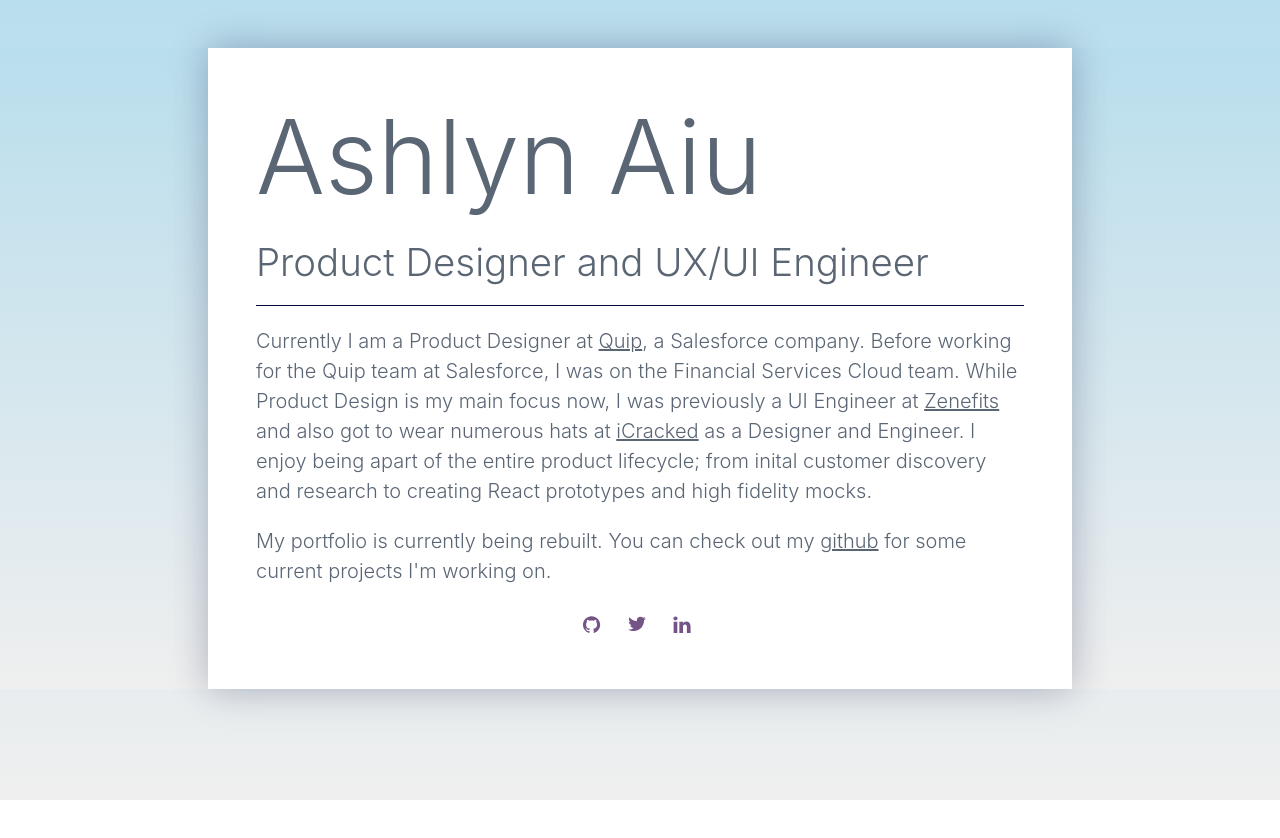
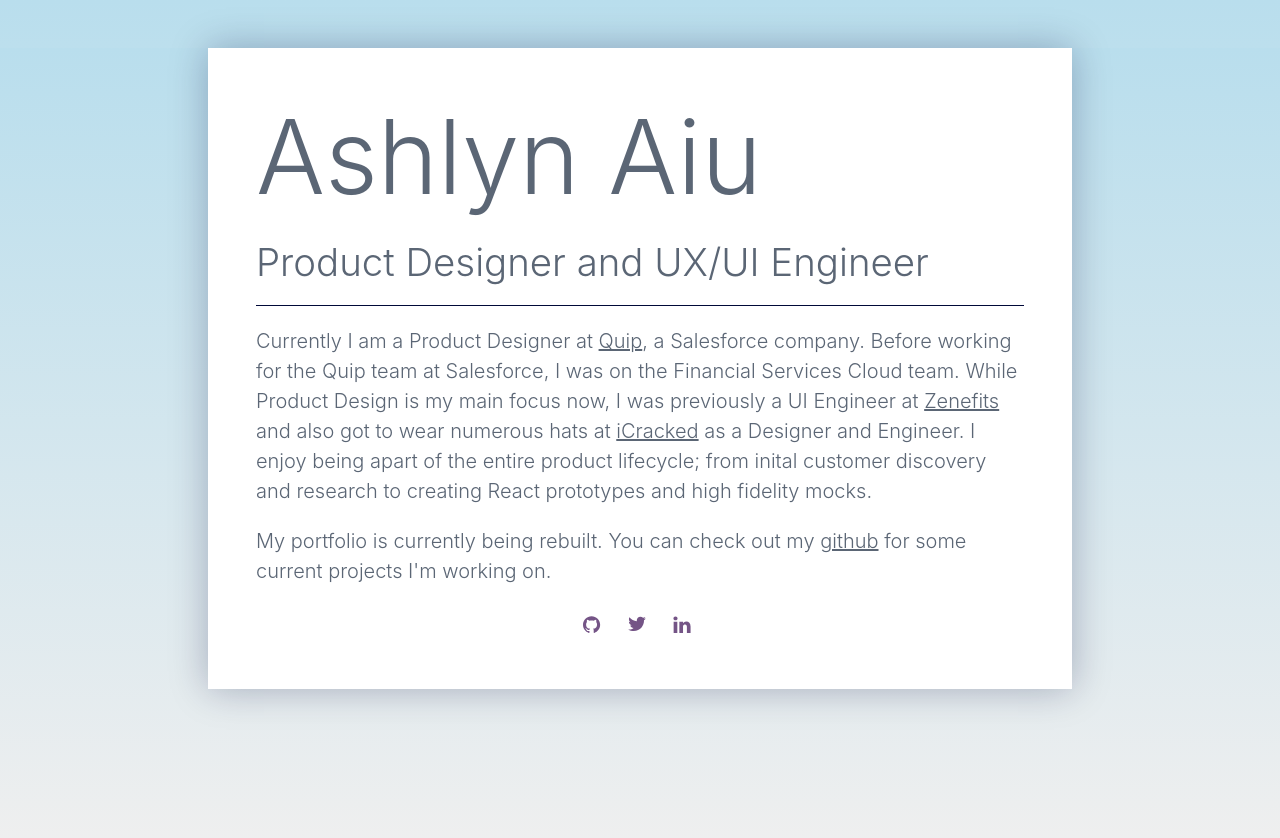
Before and after one commit to ashlynaiu/ashlyn-portfolio, a React (Create React App) app: page / in a window 1280 px wide. Shown: the top 838 px of the page. Before the commit the page ends 800 px from the top, so only its background shows below. Built offline with nearby package versions, Linux system fonts and the light colour scheme.

Commit message:
border and npm fix

```diff
--- a/src/styles/App.css
+++ b/src/styles/App.css
@@ -12,6 +12,7 @@
 
 html, body {
   min-height: 100%;
+  height: 100%;
   font-family: -apple-system, BlinkMacSystemFont, "Segoe UI", Roboto, Helvetica, Arial, sans-serif, "Apple Color Emoji", "Segoe UI Emoji", "Segoe UI Symbol";
   color: #5B6675;
   background: linear-gradient(180deg, #b9deed, #efefef);
--- a/src/styles/Common.css
+++ b/src/styles/Common.css
@@ -12,6 +12,7 @@
 
 html, body {
   min-height: 100%;
+  height: 100%;
   font-family: -apple-system, BlinkMacSystemFont, "Segoe UI", Roboto, Helvetica, Arial, sans-serif, "Apple Color Emoji", "Segoe UI Emoji", "Segoe UI Symbol";
   color: #5B6675;
   background: linear-gradient(180deg, #b9deed, #efefef);
--- a/src/styles/Common.sass
+++ b/src/styles/Common.sass
@@ -27,6 +27,7 @@
 
 html, body
   min-height: 100%
+  height: 100%
   font-family: -apple-system, BlinkMacSystemFont, "Segoe UI", Roboto, Helvetica, Arial, sans-serif, "Apple Color Emoji", "Segoe UI Emoji", "Segoe UI Symbol"
   color: $text-color-standard
   background: linear-gradient(180deg, #b9deed, #efefef)
```
Also changed, not shown: package.json (+6 -8 lines), 1 other file (tests, documents, lock files or other folders).
